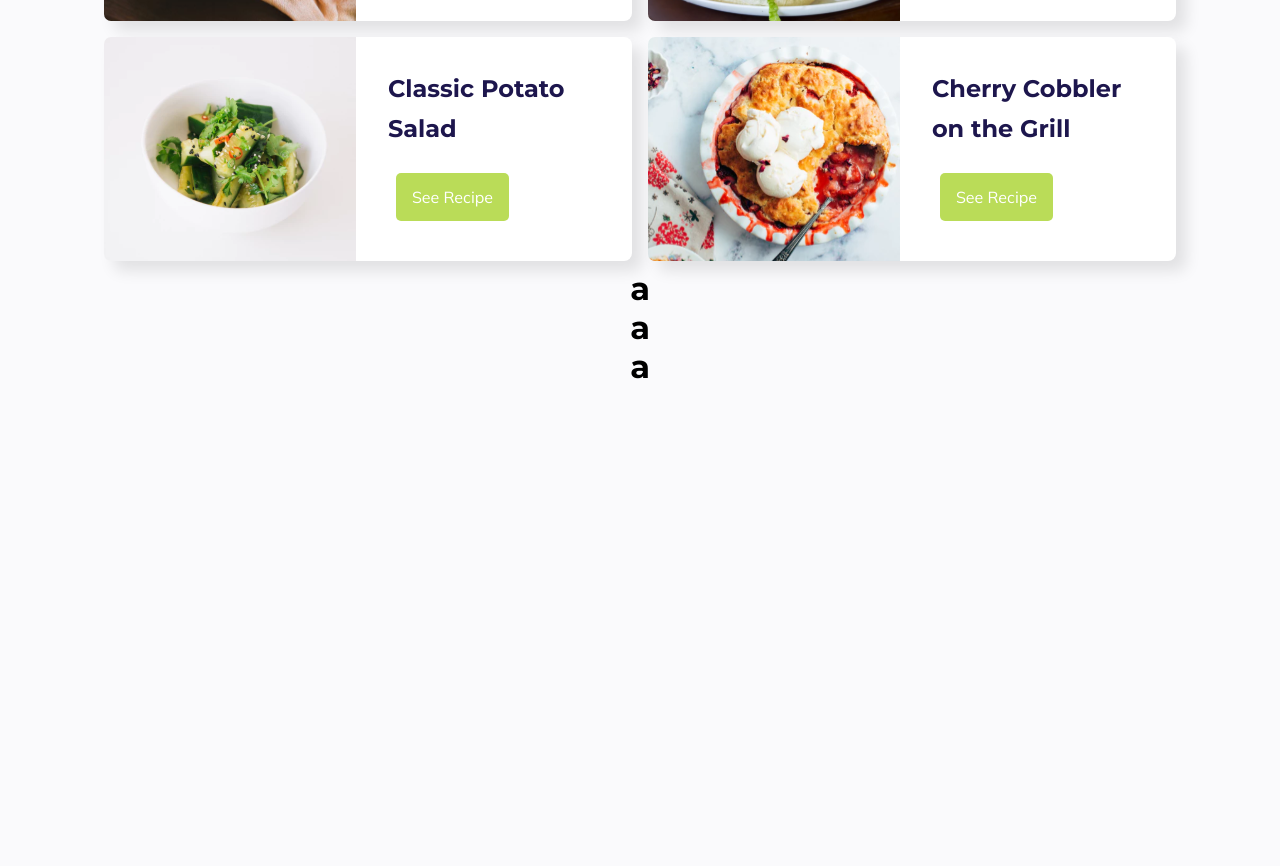
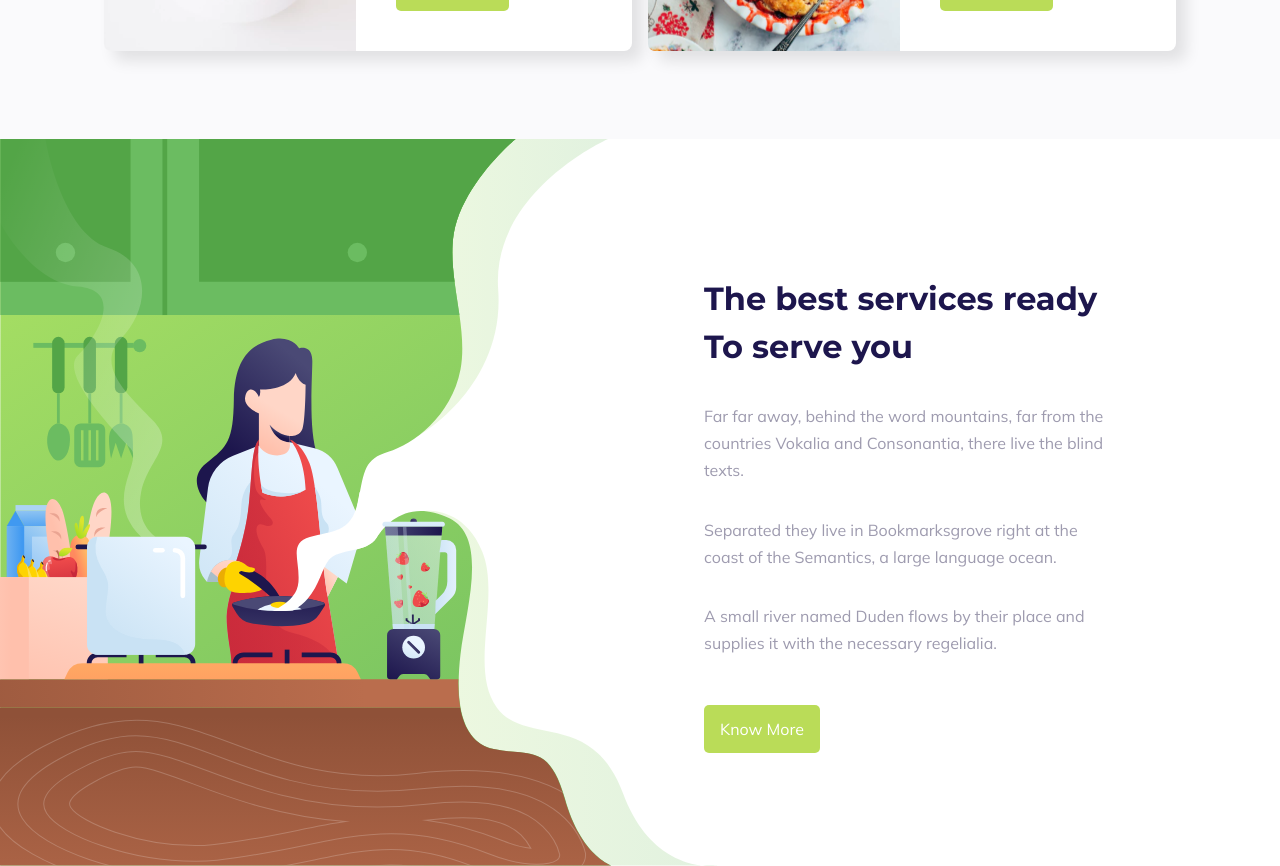
Before and after one commit to pasm94/healthy-food, a Next.js app: page / in a window 1280 px wide. Shown: the part 1280-2146 px from the top of the page. Before the commit the page ends 1666 px from the top, so only its background shows below. Built offline with nearby package versions, Linux system fonts and the light colour scheme.

Commit message:
The best services finished

```diff
--- a/src/components/Button/styles.ts
+++ b/src/components/Button/styles.ts
@@ -11,7 +11,9 @@ export const Container = styled.div`
     color: white;
     font-family: 'Mulish', sans-serif;
     font-size: 1rem;
-    font-weight: bold;
+
+    padding: 1rem;
+    border-radius: 5px;
 
     transition: filter 0.2s;
 
--- a/src/components/LandingPage/HealthyFood/styles.ts
+++ b/src/components/LandingPage/HealthyFood/styles.ts
@@ -11,7 +11,7 @@ export const Container = styled.div`
   }
 
   @media (max-width: 1300px) {
-    min-height: 110vh;
+    min-height: 670px;
     /* max-height: 700px; */
 
     background-image: url('/components/LandingPage/HealthyFood/Illustration.svg');
@@ -62,6 +62,12 @@ export const Content = styled.div`
 
     @media (max-width: 850px) {
       margin-top: 5rem;
+      margin-left: 25%;
+    }
+
+    @media (max-width: 550px) {
+      margin-top: 5rem;
+      margin-left: 10%;
     }
   }
 
@@ -136,6 +142,14 @@ export const Content = styled.div`
       border-radius: 5px;
       margin-left: 1rem;
     }
+
+    @media (max-width: 850px) {
+      margin-left: 25%;
+    }
+
+    @media (max-width: 550px) {
+      margin-left: 10%;
+    }
   }
 `;
 
@@ -170,12 +184,12 @@ export const NavMobile = styled.nav`
   left: 0;
 
   a {
-    font-size: 2.5rem;
+    font-size: 1.5rem;
     text-decoration: line-through;
     color: white;
     font-family: 'Mulish', sans-serif;
     font-weight: bold;
-    margin-top: 2rem;
+    margin-top: 4rem;
   }
 
   a#register {
--- a/src/components/LandingPage/OurBestRecipes/Recipes/styles.ts
+++ b/src/components/LandingPage/OurBestRecipes/Recipes/styles.ts
@@ -9,6 +9,12 @@ export const Container = styled.div`
     width: 29rem;
     height: 12rem;
   }
+
+  @media (max-width: 400px) {
+    width: 27rem;
+    height: 11rem;
+  }
+
   background-color: white;
 
   display: flex;
@@ -36,11 +42,6 @@ export const Container = styled.div`
       margin-bottom: 1rem;
     }
 
-    button {
-      padding: 1rem;
-      border-radius: 5px;
-    }
-
     a {
       text-decoration: none;
       color: white;
--- a/src/components/LandingPage/OurBestRecipes/index.tsx
+++ b/src/components/LandingPage/OurBestRecipes/index.tsx
@@ -37,9 +37,6 @@ export function OurBestRecipes() {
             title='Cherry Cobbler on the Grill'
           />
         </Cards>
-        <h1>a</h1>
-        <h1>a</h1>
-        <h1>a</h1>
       </Content>
     </Container>
   );
--- /dev/null
+++ b/src/components/LandingPage/TheBestServices/index.tsx
@@ -0,0 +1,31 @@
+import Button from '@/components/Button';
+import React from 'react';
+import { Container, Content } from './styles';
+
+export function TheBestServices() {
+  return (
+    <Container>
+      <Content>
+        <h1>The best services ready To serve you</h1>
+        <p>
+          Far far away, behind the word mountains, far from the countries
+          Vokalia and Consonantia, there live the blind texts.
+        </p>
+
+        <p>
+          Separated they live in Bookmarksgrove right at the coast of the
+          Semantics, a large language ocean.
+        </p>
+
+        <p>
+          A small river named Duden flows by their place and supplies it with
+          the necessary regelialia.
+        </p>
+
+        <Button>Know More</Button>
+      </Content>
+    </Container>
+  );
+}
+
+export default TheBestServices;
--- /dev/null
+++ b/src/components/LandingPage/TheBestServices/styles.ts
@@ -0,0 +1,67 @@
+import styled from 'styled-components';
+
+export const Container = styled.div`
+  margin-top: 5rem;
+  max-width: 1366px;
+  min-height: 727px;
+
+  background-image: url('/components/LandingPage/TheBestServices/bloco_services.svg');
+  background-repeat: no-repeat;
+
+  display: flex;
+  justify-content: flex-end;
+  align-items: center;
+
+  background-color: white;
+
+  @media (max-width: 1020px) {
+    background-image: none;
+    justify-content: center;
+    background-color: #fafafc;
+    min-height: 0;
+  }
+`;
+
+export const Content = styled.div`
+  width: 26rem;
+  height: 28.5rem;
+
+  margin-right: 15rem;
+
+  @media (max-width: 1300px) {
+    margin-right: 10rem;
+  }
+
+  @media (max-width: 1200px) {
+    margin-right: 4rem;
+  }
+
+  @media (max-width: 1020px) {
+    margin-right: 0;
+  }
+
+  display: flex;
+  flex-direction: column;
+
+  h1 {
+    color: #1d164d;
+    font-size: 2rem;
+    font-weight: bold;
+    line-height: 3rem;
+    margin-bottom: 2rem;
+  }
+
+  p {
+    margin-bottom: 2rem;
+
+    color: #9e9baf;
+    font-family: 'Mulish', sans-serif;
+    font-weight: normal;
+    font-size: 1rem;
+    line-height: 1.7rem;
+  }
+
+  button {
+    margin-top: 1rem;
+  }
+`;
--- a/src/pages/index.tsx
+++ b/src/pages/index.tsx
@@ -1,5 +1,6 @@
 import HealthyFood from '@/components/LandingPage/HealthyFood';
 import OurBestRecipes from '@/components/LandingPage/OurBestRecipes';
+import TheBestServices from '@/components/LandingPage/TheBestServices';
 import { Container } from '@/styles/pages/LandingPage';
 import Head from 'next/head';
 import React from 'react';
@@ -12,6 +13,7 @@ const LandingPage = () => {
       </Head>
       <HealthyFood />
       <OurBestRecipes />
+      <TheBestServices />
     </Container>
   );
 };
```
Also changed, not shown: public/components/LandingPage/TheBestServices/bloco_services.svg (added), 1 other file (tests, documents, lock files or other folders).
